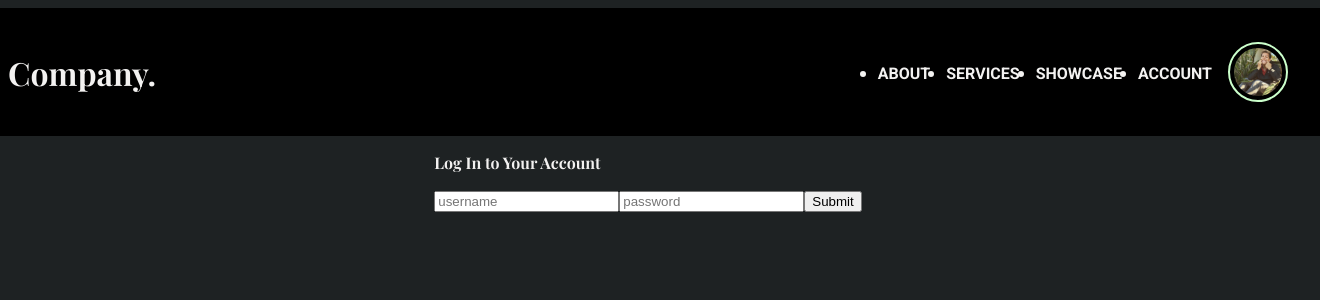
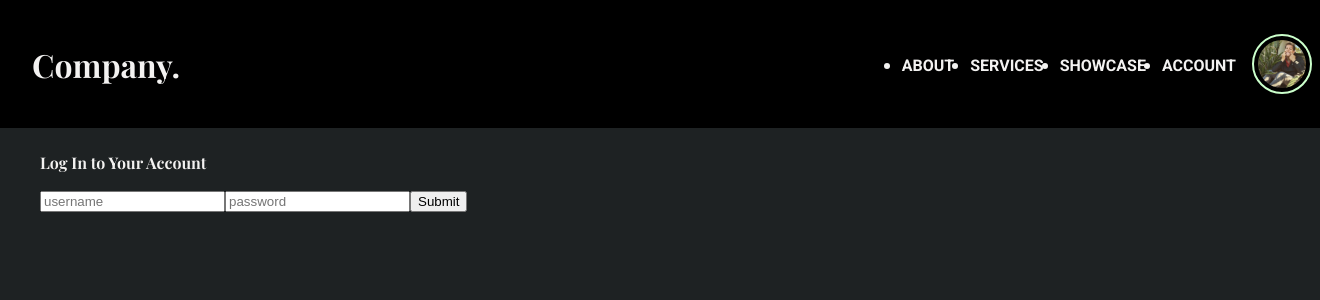
Before and after one commit to lfaivre/interview-login-page, a React (Create React App) app: page / in a window 1280 px wide. Shown: the top 300 px of the page, 1320 px wide, since content can reach past the window. Built offline with nearby package versions, Linux system fonts and the light colour scheme; a web font is replaced by a local one.

Commit message:
feat: make navigation bar fixed

```diff
--- a/src/App.css
+++ b/src/App.css
@@ -1,9 +1,6 @@
 .app-outer-container {
+  position: relative;
   width: 100%;
-  height: 100%;
 
-  display: flex;
-  flex-direction: column;
-  justify-content: flex-start;
-  align-items: center;
+  /* background-color: green; */
 }
--- a/src/components/LoginForm/index.css
+++ b/src/components/LoginForm/index.css
@@ -0,0 +1,7 @@
+.login-form {
+  width: 100%;
+  height: 200vh;
+
+  padding: 2rem;
+  margin-top: 6rem;
+}
--- a/src/components/LoginForm/index.js
+++ b/src/components/LoginForm/index.js
@@ -1,4 +1,5 @@
 import React, { useState } from 'react';
+import './index.css';
 
 const LoginScreen = () => {
   const [username, setUsername] = useState('');
@@ -24,7 +25,7 @@ const LoginScreen = () => {
   };
 
   return (
-    <div className="outer-container">
+    <div className="login-form">
       <p>Log In to Your Account</p>
       <form onSubmit={handleSubmission}>
         <input type="text" value={username} onChange={handleSetUsername} placeholder="username" />
--- a/src/components/NavigationBar/index.css
+++ b/src/components/NavigationBar/index.css
@@ -1,6 +1,11 @@
 .navigation-bar {
+  position: fixed;
+  top: 0;
+  left: 0;
+
   width: 100%;
   height: 6rem;
+
   padding: 1rem 2rem;
   background-color: #000000;
 }
--- a/src/index.css
+++ b/src/index.css
@@ -27,6 +27,7 @@
 html {
   scroll-behavior: smooth;
   font-family: var(--font-family-default);
+  overflow-x: hidden;
 }
 
 body {
```
